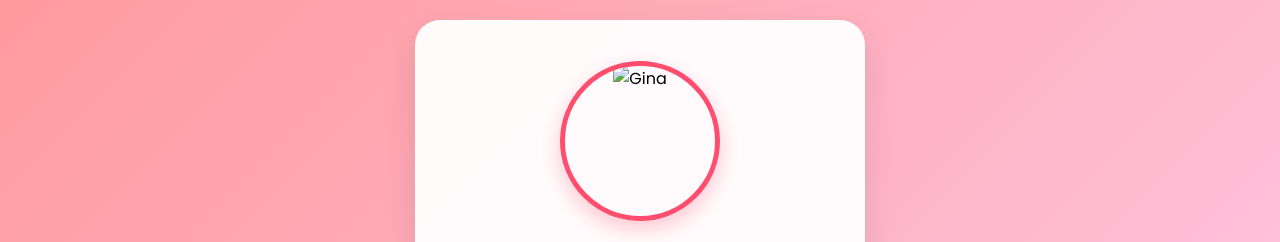
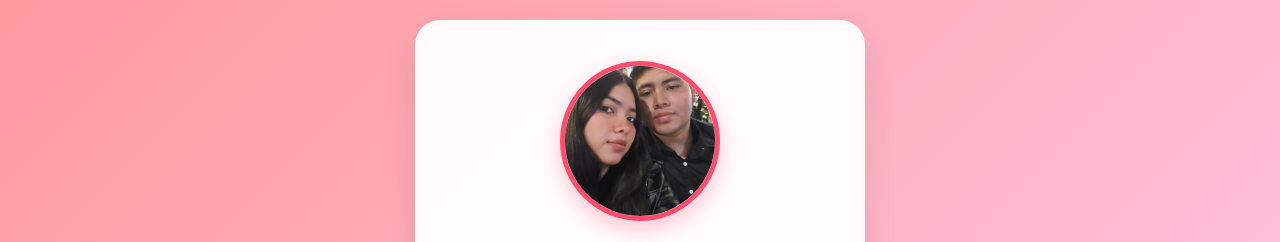
Before and after one commit to Marcos-lpg/Cumplea-os, a plain HTML site: page index.html in a window 1280 px wide. Shown: the top 242 px of the page. Drawn offline with Linux system fonts and the light colour scheme.

Commit message:
Update index.html

```diff
--- a/index.html
+++ b/index.html
@@ -150,7 +150,7 @@
 
     <div class="card">
         <div class="photo-container">
-            <img src="gina.jpeg" alt="Gina">
+            <img src="gina.jpg" alt="Gina">
         </div>
 
         <h1>¡Feliz Cumple corazón!</h1>
```
